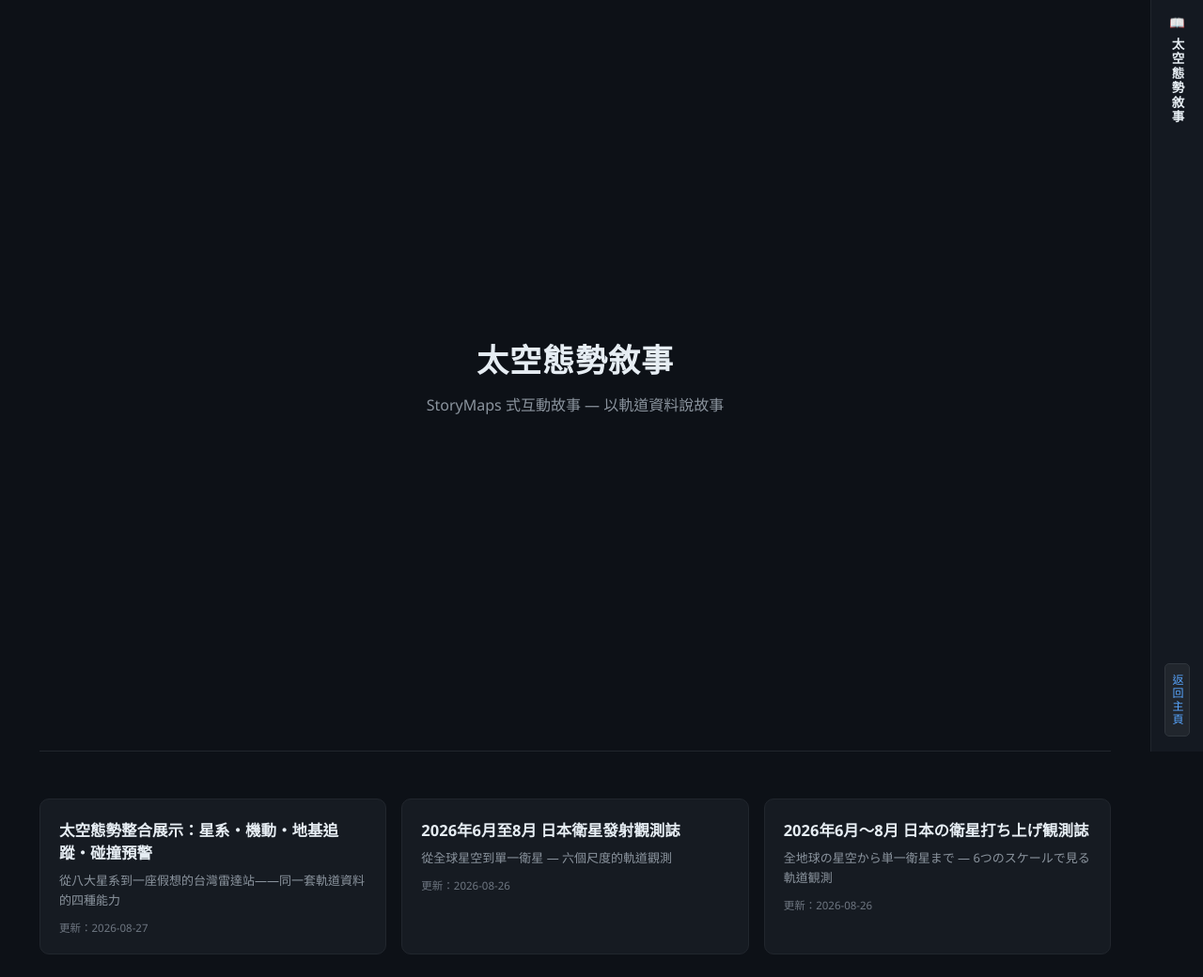
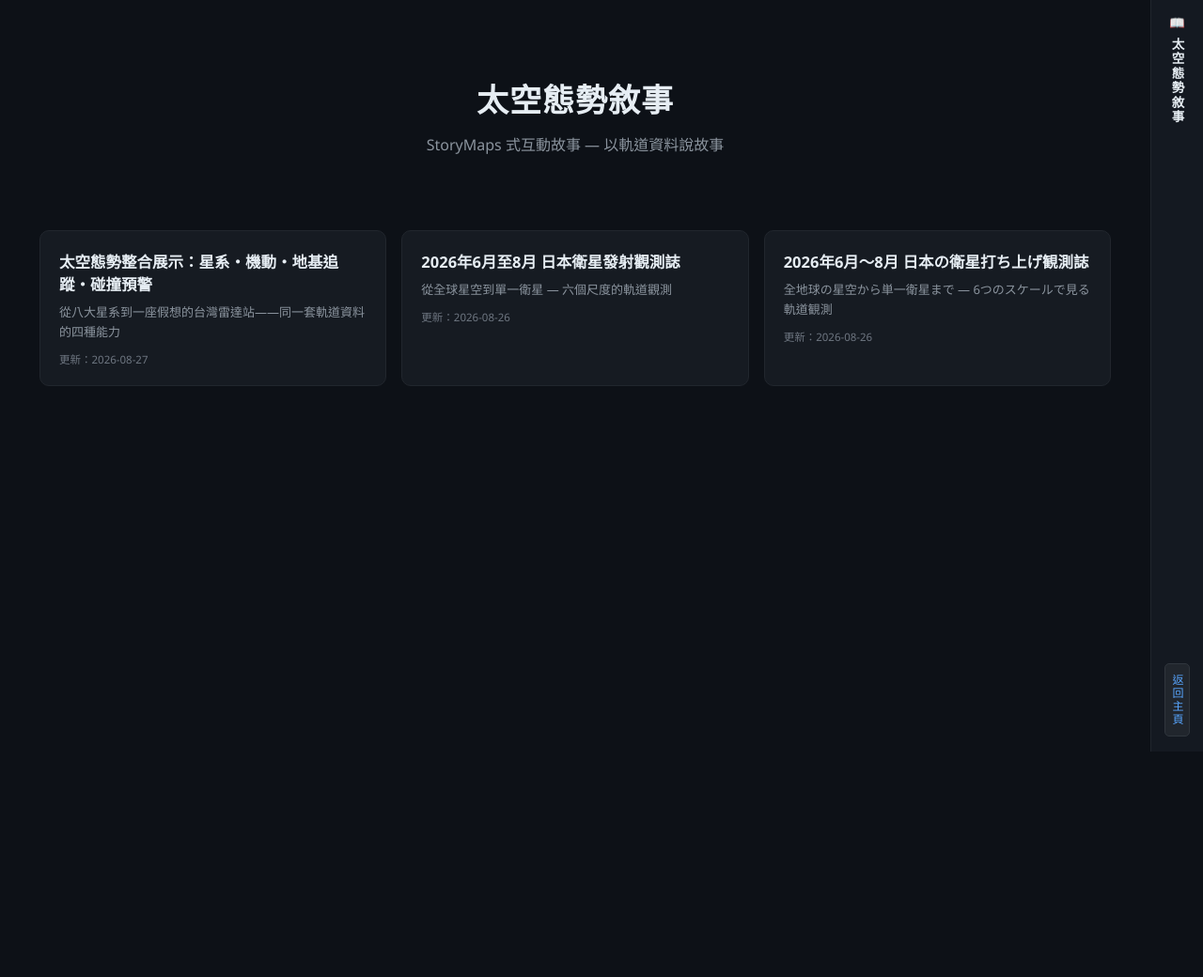
Before and after one commit to RhynoW/ATRDC-SatDashboard, a Flask app: page /story in a window 1280 px wide. Shown: the top 1040 px of the page at 94% size. After the commit the page ends 800 px from the top, so only its background shows below. Run offline with Flask 3, Linux system fonts and the light colour scheme.

Commit message:
fix(story): /story 清單頁停用滿頁吸附、hero 改一般橫幅（原本卡片永遠捲不到）
Co-Authored-By: Claude Fable 5 <noreply@anthropic.com>

```diff
--- a/scenario04/web/static/js/story.js
+++ b/scenario04/web/static/js/story.js
@@ -20,7 +20,9 @@ async function renderList(){
   const wrap = $id('wrap');
   const r = await fetch('/api/story/list');
   const list = await r.json();
-  let h = '<div class="hero"><h2>太空態勢敘事</h2>' +
+  // 清單頁不用滿頁吸附（否則 hero 100vh + mandatory snap 會把頁面吸回頂端、卡片永遠捲不到）
+  document.documentElement.classList.add('nosnap');
+  let h = '<div class="hero list"><h2>太空態勢敘事</h2>' +
           '<div class="sub">StoryMaps 式互動故事 — 以軌道資料說故事</div></div>' +
           '<div class="cards">';
   list.forEach(s => {
--- a/scenario04/web/templates/story.html
+++ b/scenario04/web/templates/story.html
@@ -25,6 +25,8 @@ body{padding-right:56px}
 #hdr .nav button:disabled{opacity:.35;cursor:default}
 /* 投影片式：每節正好一個視窗高度、逐頁吸附 */
 html{scroll-snap-type:y mandatory}
+html.nosnap{scroll-snap-type:none}
+.hero.list{height:auto;min-height:0;padding:80px 10px 30px;border-bottom:0;scroll-snap-align:none}
 #wrap{max-width:1180px;margin:0 auto;padding:0 20px 0}
 /* hero */
 .hero{height:100vh;box-sizing:border-box;padding:0 10px;display:flex;flex-direction:column;justify-content:center;align-items:center;text-align:center;border-bottom:1px solid #21262d;scroll-snap-align:start}
```
